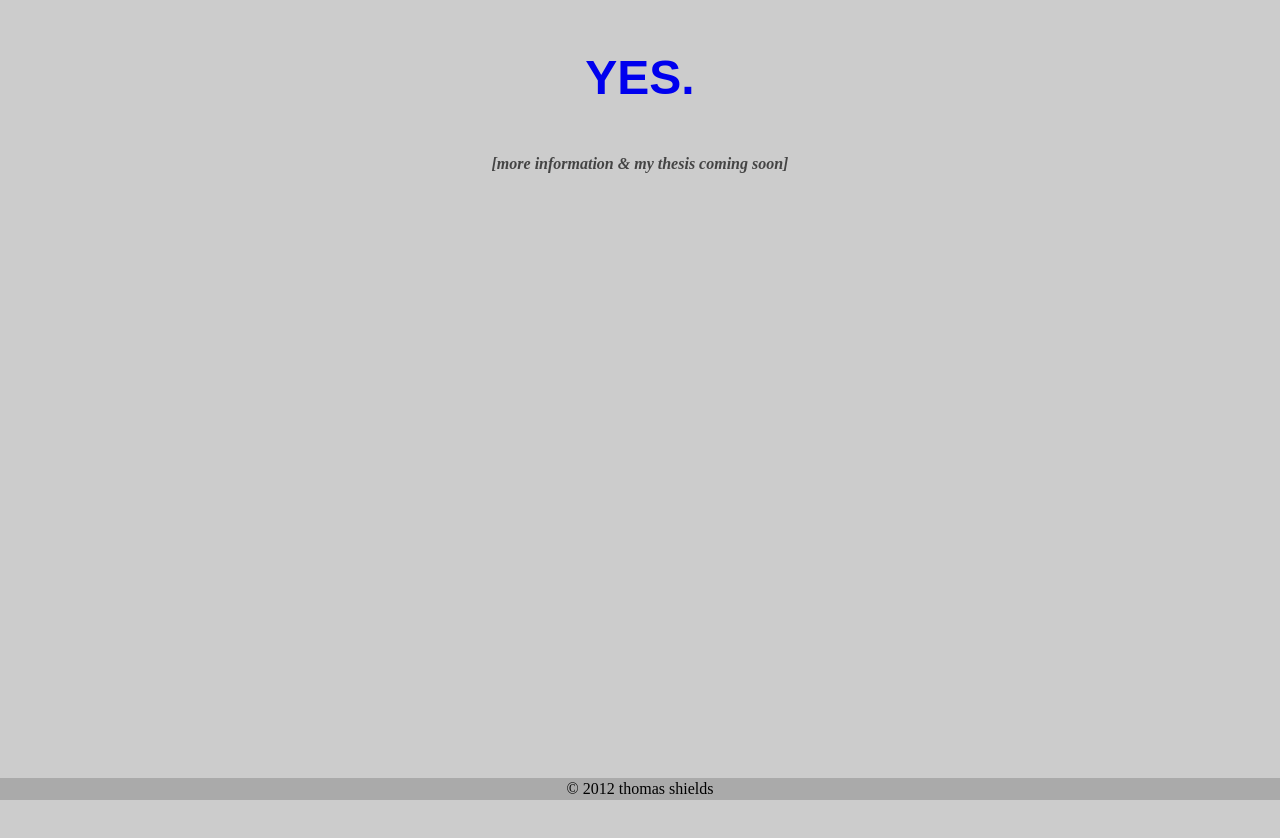
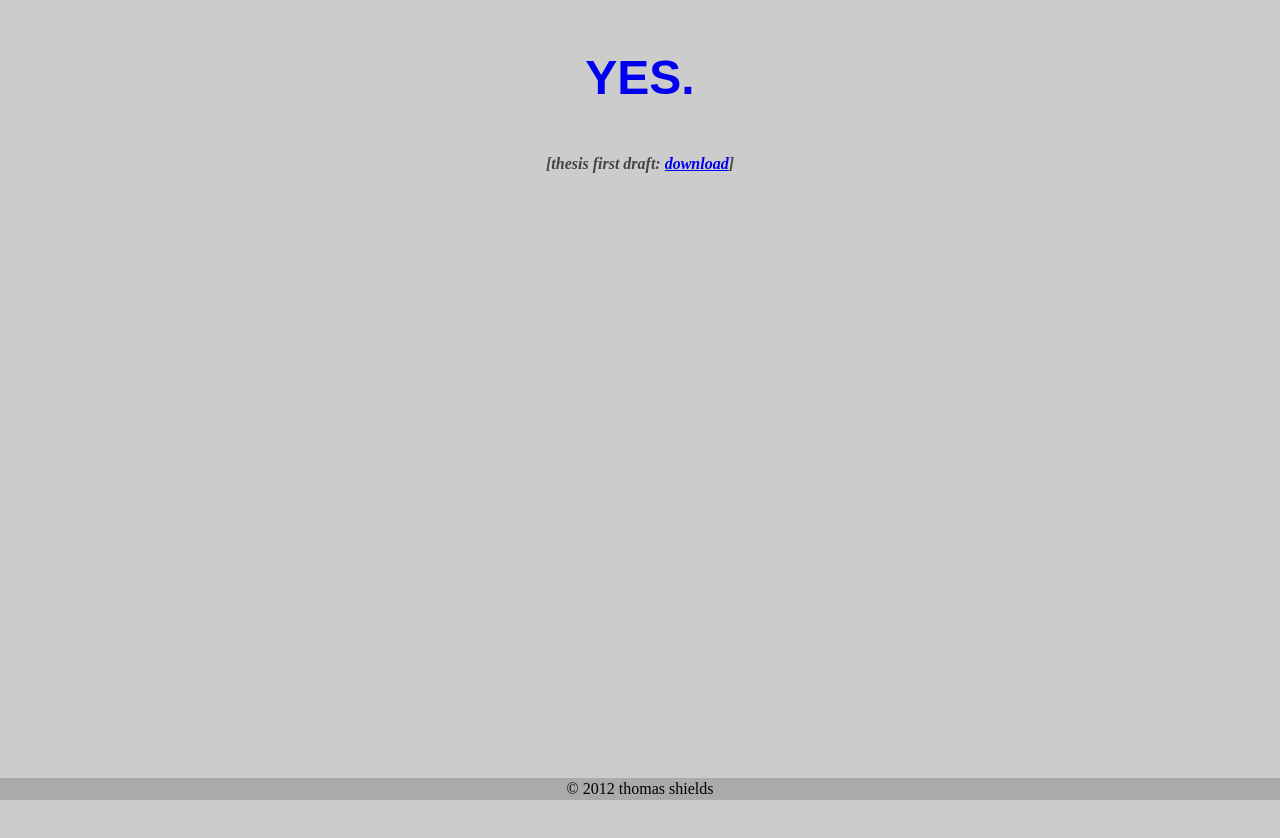
Before and after one commit to thomas4g/stupidinternet, a plain HTML site: page index.html in a window 1280 px wide. Drawn offline with Linux system fonts and the light colour scheme.

Commit message:
added first drafT

```diff
--- a/index.html
+++ b/index.html
@@ -40,7 +40,8 @@ font-family:serif;
 </head>
 <body>
 	<h1 title="Is the Internet Making Us Stupid?"><a href="http://www.theatlantic.com/magazine/archive/2008/07/is-google-making-us-stupid/6868/">YES.</a></h1>
-	<h2>[more information &amp; my thesis coming soon]</h2>
+	<h2>[thesis first draft: <a href="Senior_Thesis.docx">download</a>]</h2>
+
 	<footer>&copy; 2012 thomas shields</footer>
 </body>
 </html>
```
Also changed, not shown: 1 other file.
